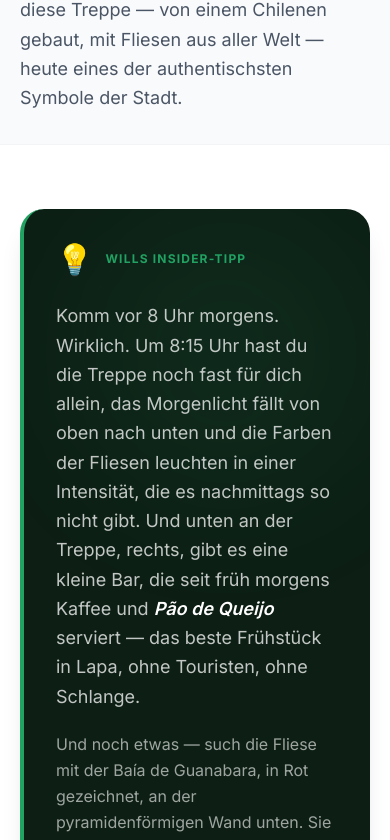
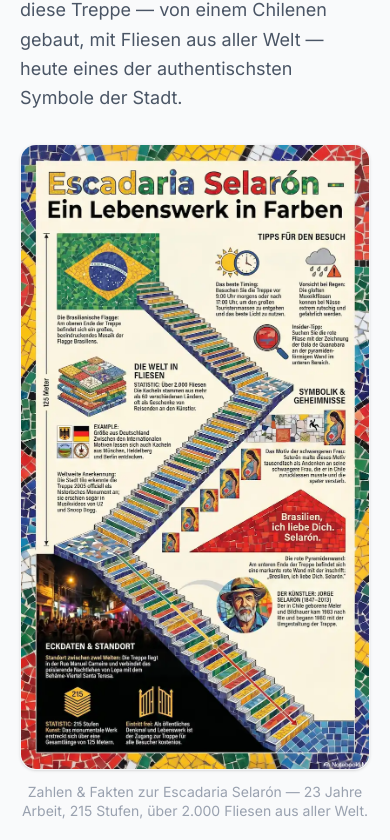
Before and after one commit to wlfilho/riofuerdeutsche, a Next.js app: page /rio-guide/sehenswuerdigkeiten/escadaria-selaron in a window 390 px wide. Shown: the part 6475-7315 px from the top of the page. Built offline with nearby package versions, Linux system fonts and the light colour scheme; no server answers.

Commit message:
inserção infografico selaron

```diff
--- a/src/app/rio-guide/sehenswuerdigkeiten/escadaria-selaron/page.tsx
+++ b/src/app/rio-guide/sehenswuerdigkeiten/escadaria-selaron/page.tsx
@@ -420,6 +420,29 @@ export default function EscadariaSelaronPage() {
                     </div>
                 </section>
 
+                {/* ── INFOGRÁFICO ─────────────────────────────────── */}
+                <section className="pb-12 lg:pb-16 bg-gray-50">
+                    <div className="max-w-7xl mx-auto px-5 lg:px-8">
+                        <FadeIn direction="up">
+                            <figure className="max-w-[800px] mx-auto">
+                                <div className="rounded-2xl overflow-hidden border border-gray-100 shadow-sm">
+                                    <Image
+                                        src="/images/rio-guide/sehenswuerdigkeiten/infografik-selaron-01.webp"
+                                        alt="Infografik zur Escadaria Selarón: 215 Stufen, 125 m lang, über 2.000 Fliesen aus 60 Ländern, kostenloser Eintritt, erbaut 1990–2013"
+                                        width={1200}
+                                        height={900}
+                                        className="w-full h-auto"
+                                        loading="lazy"
+                                    />
+                                </div>
+                                <figcaption className="mt-3 text-sm text-gray-400 text-center leading-snug">
+                                    Zahlen &amp; Fakten zur Escadaria Selarón — 23 Jahre Arbeit, 215 Stufen, über 2.000 Fliesen aus aller Welt.
+                                </figcaption>
+                            </figure>
+                        </FadeIn>
+                    </div>
+                </section>
+
                 {/* ── SECÇÃO 5 — Wills Insider-Tipp ───────────────── */}
                 <section className="py-16 lg:py-20 bg-white border-t border-gray-100">
                     <div className="max-w-7xl mx-auto px-5 lg:px-8">
```
Also changed, not shown: public/images/rio-guide/sehenswuerdigkeiten/infografik-selaron-01.webp (added).
